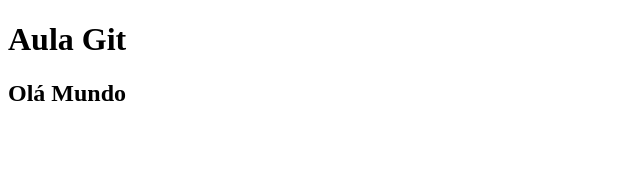
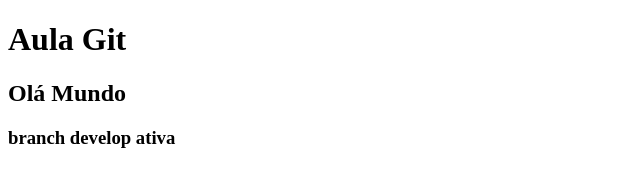
Before and after one commit to rodrigo749/aula-git, a plain HTML site: page index.html in a window 1280 px wide. Shown: the whole page, without its empty margins (0-640 px from the left). Drawn offline with Linux system fonts and the light colour scheme.

Commit message:
alterando o html

```diff
--- a/index.html
+++ b/index.html
@@ -3,10 +3,11 @@
 <head>
     <meta charset="UTF-8">
     <meta name="viewport" content="width=h1, initial-scale=1.0">
-    <title>Document</title>
+    <title>senac</title>
 </head>
 <body>
     <h1>Aula Git</h1>
     <h2>Olá Mundo</h2>
+    <h3>branch develop ativa</h3>
 </body>
 </html>
```
